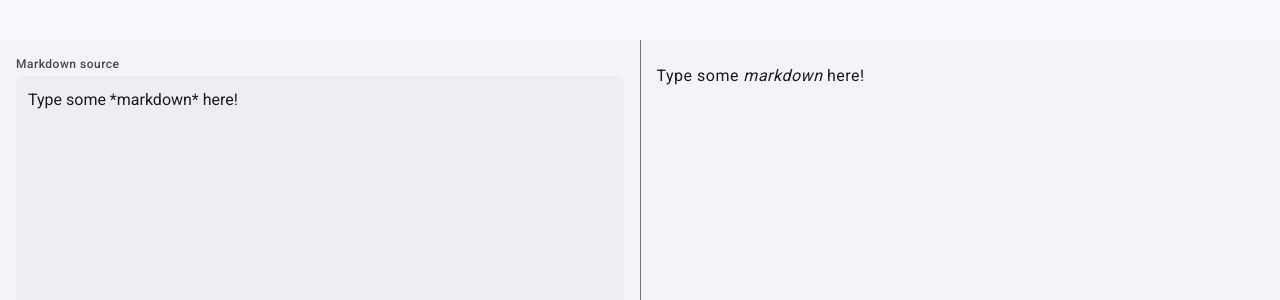
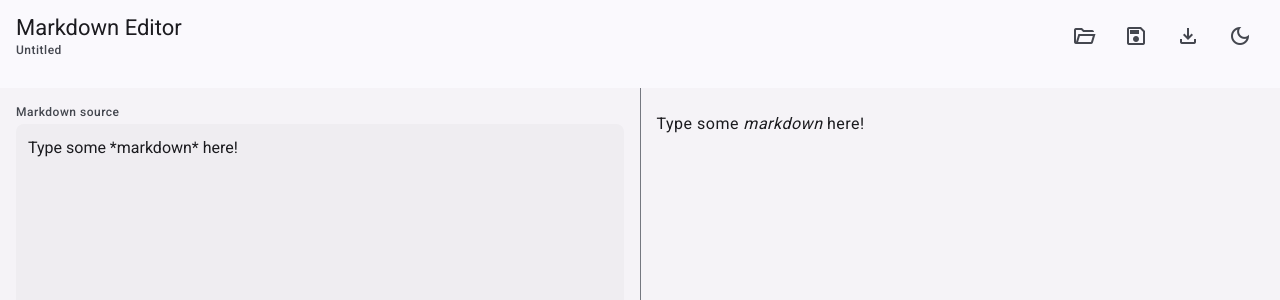
Before and after one commit to lalitmee/markdown-editor, a React (Vite) app: page / in a window 1280 px wide. Shown: the top 300 px of the page. Built offline with nearby package versions, Linux system fonts and the light colour scheme.

Commit message:
feat: top bar file actions, export, theme toggle, toast

```diff
--- a/src/App.tsx
+++ b/src/App.tsx
@@ -1,33 +1,105 @@
 import { useEffect, useMemo, useRef, useState } from 'react';
 import EditorPane from './components/EditorPane';
 import PreviewPane from './components/PreviewPane';
-import { renderMarkdown } from './lib/markdown';
+import TopBar from './components/TopBar';
+import Toast from './components/Toast';
+import { renderMarkdown, suggestFileName } from './lib/markdown';
 import { loadDraft, saveDraft } from './lib/autosave';
+import { mapFsError, openFile, saveFile } from './lib/files';
+import { downloadHtml } from './lib/export';
+
+type Tone = 'info' | 'error';
+
+// files.ts throws `new Error(mappedCopy)`, so the message is already exact
+// copy; mapFsError covers any raw DOMException that slips through (null = abort = silent).
+const errorMessage = (e: unknown): string | null =>
+  (e instanceof Error && e.message) || mapFsError(e);
 
 export default function App() {
   const [initialDraft] = useState(loadDraft);
   const [text, setText] = useState(initialDraft.text);
   const [fileName, setFileName] = useState(initialDraft.fileName);
-  // Task 9 wires open/save to these; declared now so the state shape stays stable.
   const [fileHandle, setFileHandle] = useState<FileSystemFileHandle | null>(null);
+  const [theme, setTheme] = useState(document.documentElement.dataset.theme === 'dark' ? 'dark' : 'light');
+  const [toast, setToast] = useState<{ message: string | null; tone: Tone }>({ message: null, tone: 'info' });
   const textareaRef = useRef<HTMLTextAreaElement>(null);
 
   const html = useMemo(() => renderMarkdown(text), [text]);
+
+  const showToast = (message: string | null, tone: Tone) => setToast({ message, tone });
+
+  useEffect(() => {
+    if (toast.message === null) return;
+    const timer: ReturnType<typeof setTimeout> = setTimeout(() => {
+      setToast((current) => ({ ...current, message: null }));
+    }, 3000);
+    return () => clearTimeout(timer);
+  }, [toast]);
 
   useEffect(() => {
     const timer = setTimeout(() => saveDraft({ text, fileName }), 500);
     return () => clearTimeout(timer);
   }, [text, fileName]);
 
+  const handleOpen = async () => {
+    try {
+      const result = await openFile();
+      if (result === null) return; // picker cancelled: silent
+      setText(result.text);
+      setFileName(result.fileName);
+      setFileHandle(result.handle);
+      saveDraft({ text: result.text, fileName: result.fileName });
+      textareaRef.current?.focus();
+    } catch (e) {
+      showToast(errorMessage(e), 'error');
+    }
+  };
+
+  const handleSave = async () => {
+    try {
+      const handle = await saveFile(text, fileHandle);
+      if (handle === null) return; // picker cancelled: silent
+      const name = handle.name || fileName;
+      setFileHandle(handle);
+      setFileName(name);
+      saveDraft({ text, fileName: name });
+      showToast(`Saved ${name}`, 'info');
+    } catch (e) {
+      showToast(errorMessage(e), 'error');
+    }
+  };
+
+  const handleExport = () => {
+    try {
+      downloadHtml(suggestFileName(text).replace(/\.md$/, '.html'), fileName ?? 'Untitled', html);
+    } catch {
+      showToast('Something went wrong accessing the file', 'error');
+    }
+  };
+
+  const handleToggleTheme = () => {
+    const next = theme === 'dark' ? 'light' : 'dark';
+    document.documentElement.dataset.theme = next;
+    localStorage.setItem('markdown-editor:theme', next);
+    setTheme(next);
+  };
+
   return (
     <div className="app-shell">
-      {/* Slots filled by Tasks 9 (TopBar) and 10 (Toolbar); empty rows keep the grid pinned. */}
-      <div className="app-bar" />
+      <TopBar
+        fileName={fileName}
+        onOpen={handleOpen}
+        onSave={handleSave}
+        onExport={handleExport}
+        onToggleTheme={handleToggleTheme}
+      />
+      {/* Toolbar row stays empty until Task 10. */}
       <div className="app-toolbar" />
       <div className="app-main">
         <EditorPane text={text} onTextChange={setText} textareaRef={textareaRef} />
         <PreviewPane html={html} />
       </div>
+      <Toast message={toast.message} tone={toast.tone} />
     </div>
   );
 }
--- /dev/null
+++ b/src/components/Toast.tsx
@@ -0,0 +1,15 @@
+type ToastProps = {
+  message: string | null;
+  tone: 'info' | 'error';
+};
+
+// Auto-dismiss is App's job (timer in App); this just renders the snackbar.
+export default function Toast({ message, tone }: ToastProps) {
+  if (message === null) return null;
+
+  return (
+    <div className={`toast toast-${tone}`} role="status">
+      {message}
+    </div>
+  );
+}
--- /dev/null
+++ b/src/components/TopBar.tsx
@@ -0,0 +1,36 @@
+type TopBarProps = {
+  fileName: string | null;
+  onOpen: () => void;
+  onSave: () => void;
+  onExport: () => void;
+  onToggleTheme: () => void;
+};
+
+// Presentational bar only: handlers come from App. The theme icon shows the
+// *action* (the theme you switch to), not the current theme.
+export default function TopBar({ fileName, onOpen, onSave, onExport, onToggleTheme }: TopBarProps) {
+  const themeIcon = document.documentElement.dataset.theme === 'dark' ? 'light_mode' : 'dark_mode';
+
+  return (
+    <header className="app-bar">
+      <div className="app-bar-identity">
+        <span className="app-title">Markdown Editor</span>
+        <span className="label app-bar-file">{fileName ?? 'Untitled'}</span>
+      </div>
+      <div className="app-bar-actions">
+        <button type="button" className="button-icon" onClick={onOpen} aria-label="Open file" title="Open file">
+          <span className="material-symbols-outlined" aria-hidden="true">folder_open</span>
+        </button>
+        <button type="button" className="button-icon" onClick={onSave} aria-label="Save file" title="Save file">
+          <span className="material-symbols-outlined" aria-hidden="true">save</span>
+        </button>
+        <button type="button" className="button-icon" onClick={onExport} aria-label="Export as HTML" title="Export as HTML">
+          <span className="material-symbols-outlined" aria-hidden="true">download</span>
+        </button>
+        <button type="button" className="button-icon" onClick={onToggleTheme} aria-label="Toggle theme" title="Toggle theme">
+          <span className="material-symbols-outlined" aria-hidden="true">{themeIcon}</span>
+        </button>
+      </div>
+    </header>
+  );
+}
--- a/src/styles/base.css
+++ b/src/styles/base.css
@@ -63,6 +63,25 @@ select {
   justify-content: space-between;
   gap: 16px;
   padding: 12px 16px;
+}
+
+/* Top bar internals: identity column left, icon actions right. */
+.app-bar-identity {
+  display: flex;
+  flex-direction: column;
+  min-width: 0;
+}
+
+.app-bar-file {
+  overflow: hidden;
+  text-overflow: ellipsis;
+  white-space: nowrap;
+}
+
+.app-bar-actions {
+  display: flex;
+  gap: 4px;
+  flex-shrink: 0;
 }
 
 /* Toolbar row: a wrapping horizontal slot for task-specific controls. */
@@ -171,6 +190,26 @@ select {
   opacity: 0.38;
   cursor: default;
   box-shadow: none;
+}
+
+/* Toast: fixed M3 snackbar bottom-center; tone picks the container tokens. */
+.toast {
+  position: fixed;
+  left: 50%;
+  bottom: 16px;
+  transform: translateX(-50%);
+  z-index: 10;
+  max-width: min(440px, calc(100vw - 32px));
+  padding: 12px 16px;
+  border-radius: var(--md-shape-small);
+  background: var(--md-sys-color-surface-container);
+  color: var(--md-sys-color-on-surface);
+  box-shadow: 0 2px 6px color-mix(in srgb, var(--md-sys-color-on-surface) 30%, transparent);
+}
+
+.toast-error {
+  background: var(--md-sys-color-error-container);
+  color: var(--md-sys-color-on-error-container);
 }
 
 @media (width < 768px) {
--- a/src/styles/tokens.css
+++ b/src/styles/tokens.css
@@ -16,6 +16,7 @@
   --md-sys-color-error: #ba1a1a;
   --md-sys-color-on-error: #ffffff;
   --md-sys-color-error-container: #ffdad6;
+  --md-sys-color-on-error-container: #410002;
 
   --md-shape-small: 8px;
   --md-shape-medium: 12px;
@@ -57,4 +58,5 @@
   --md-sys-color-error: #ffb4ab;
   --md-sys-color-on-error: #690005;
   --md-sys-color-error-container: #93000a;
+  --md-sys-color-on-error-container: #ffdad6;
 }
```
